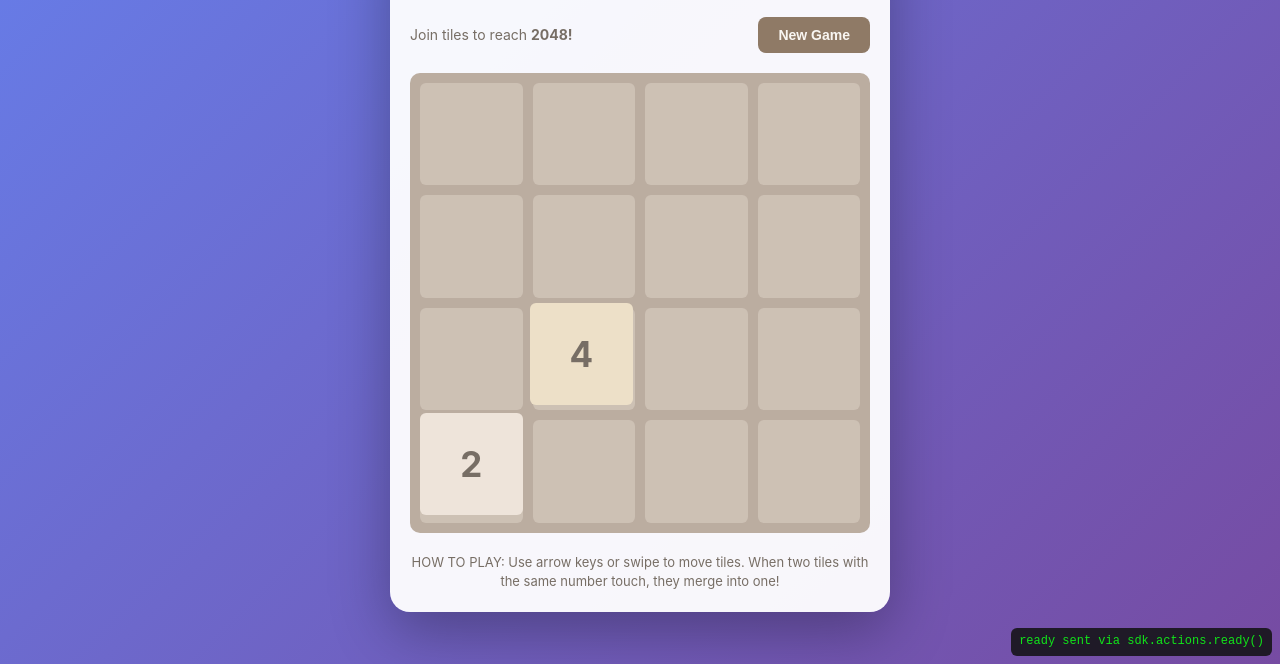
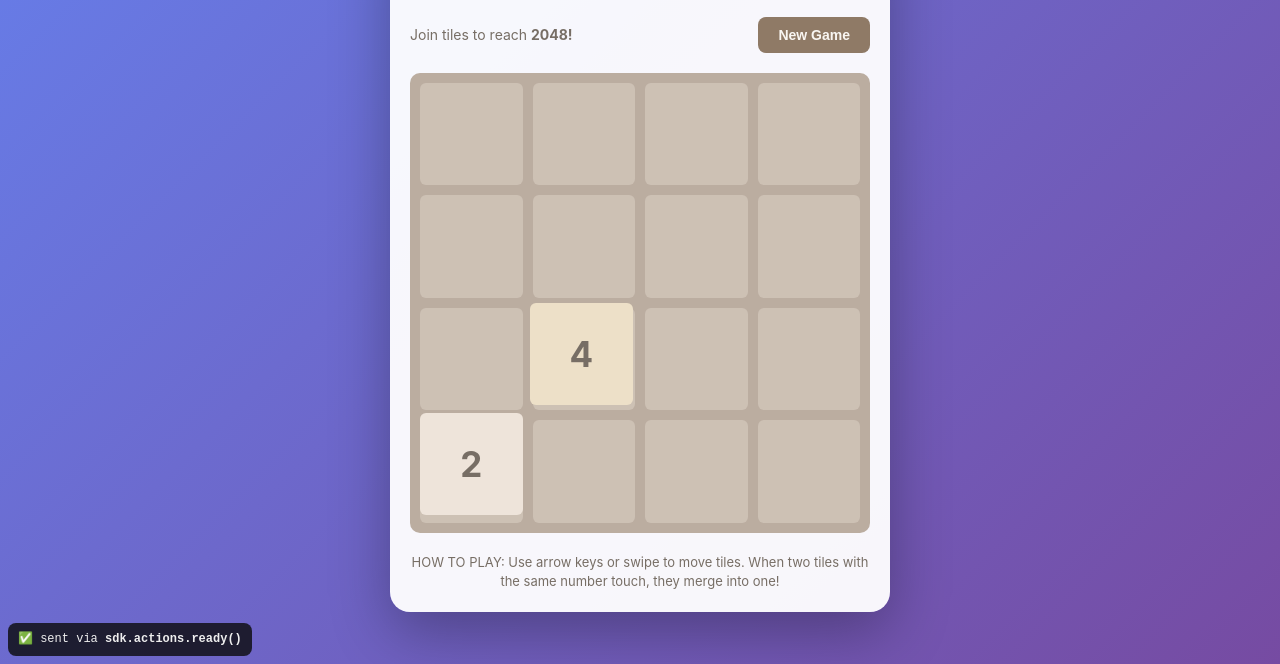
Before and after one commit to Kaif070/2048-on-farcaster, a plain HTML site: page index.html in a window 1280 px wide. Shown: the part 136-800 px from the top of the page. Drawn offline with Linux system fonts and the light colour scheme.

Commit message:
Update index.html

```diff
--- a/index.html
+++ b/index.html
@@ -13,71 +13,90 @@
     <!-- Farcaster Mini App SDK -->
 <script src="https://cdn.farcaster.xyz/sdk/mini-app/v1.0.0/sdk.min.js"></script>
 
-<!-- Mini App ready helper + diagnostics -->
+<!-- Universal Ready Helper + Visual Diagnostics -->
 <script>
 (function () {
-  // Tiny on-screen logger so you can see what happens without DevTools
-  function log(msg) {
-    try {
-      console.log('[mini-app]', msg);
-      badge.textContent = msg;
-    } catch(_) {}
-  }
-  var badge = document.createElement('div');
-  badge.style.cssText = 'position:fixed;bottom:8px;right:8px;background:#111;color:#0f0;padding:6px 8px;font:12px/1.3 monospace;border-radius:6px;z-index:99999;opacity:.85';
-  badge.textContent = 'ready: pending';
-  document.addEventListener('DOMContentLoaded', function(){ document.body.appendChild(badge); });
-
-  // Expose manual trigger for testing: run window._forceReady() in console
-  window._forceReady = function(){ tryReady(true); };
+  // Visual status panel
+  const panel = document.createElement('div');
+  panel.id = 'miniapp-status';
+  panel.style.cssText = 'position:fixed;bottom:8px;left:8px;max-width:92vw;background:#0b0b0bcc;color:#eee;padding:8px 10px;border-radius:8px;font:12px/1.4 monospace;z-index:999999';
+  panel.innerHTML = 'ready: <b>pending</b>';
+  document.addEventListener('DOMContentLoaded', () => document.body.appendChild(panel));
+  const set = (msg)=>{ panel.innerHTML = msg; console.log('[mini-app]', msg); };
 
   let called = false, tries = 0;
 
-  function callOnce(fn, label) {
+  function callReady(fn, label) {
+    if (called || !fn) return false;
+    try {
+      fn();
+      called = true;
+      set('✅ sent via <b>' + label + '</b>');
+      return true;
+    } catch (e) {
+      set('❌ error @ ' + label + ': ' + (e && e.message || e));
+      return false;
+    }
+  }
+
+  function tryAll() {
     if (called) return true;
-    try { fn(); called = true; log('ready sent via ' + label); return true; }
-    catch (e) { log('error @ ' + label + ': ' + e); }
+    tries++;
+
+    // Enumerate and try every known namespace/shape
+    const c = [];
+    c.push('sdk=' + !!(window.sdk));
+    c.push('sdk.actions=' + !!(window.sdk && window.sdk.actions));
+    c.push('farcaster=' + !!(window.farcaster));
+    c.push('farcaster.actions=' + !!(window.farcaster && window.farcaster.actions));
+    c.push('farcaster.mini.actions=' + !!(window.farcaster && window.farcaster.mini && window.farcaster.mini.actions));
+    c.push('__warpcast__.miniApp.actions=' + !!(window.__warpcast__ && window.__warpcast__.miniApp && window.__warpcast__.miniApp.actions));
+    c.push('actions=' + !!(window.actions)); // some builds expose global actions
+    set('⏳ waiting (' + tries + '): ' + c.join(' | '));
+
+    if (window.sdk && window.sdk.actions && typeof window.sdk.actions.ready === 'function')
+      if (callReady(window.sdk.actions.ready, 'sdk.actions.ready()')) return true;
+
+    if (window.farcaster && window.farcaster.actions && typeof window.farcaster.actions.ready === 'function')
+      if (callReady(window.farcaster.actions.ready, 'farcaster.actions.ready()')) return true;
+
+    if (window.farcaster && window.farcaster.mini && window.farcaster.mini.actions && typeof window.farcaster.mini.actions.ready === 'function')
+      if (callReady(window.farcaster.mini.actions.ready, 'farcaster.mini.actions.ready()')) return true;
+
+    if (window.__warpcast__ && window.__warpcast__.miniApp && window.__warpcast__.miniApp.actions &&
+        typeof window.__warpcast__.miniApp.actions.ready === 'function')
+      if (callReady(window.__warpcast__.miniApp.actions.ready, '__warpcast__.miniApp.actions.ready()')) return true;
+
+    if (window.actions && typeof window.actions.ready === 'function')
+      if (callReady(window.actions.ready, 'actions.ready()')) return true;
+
+    // PostMessage fallbacks (some internal clients listen to these)
+    if (tries === 1) {
+      try { window.parent && window.parent.postMessage({ type: 'mini-app:ready' }, '*'); } catch(_) {}
+      try { window.parent && window.parent.postMessage({ type: 'farcaster-mini-app-ready' }, '*'); } catch(_) {}
+      try { window.parent && window.parent.postMessage({ type: 'sdk.actions.ready' }, '*'); } catch(_) {}
+      set(panel.innerHTML + '<br>↪︎ posted postMessage fallbacks');
+    }
     return false;
   }
 
-  function tryReady(manual) {
-    if (called) return true;
-    tries++;
-
-    // Probe known namespaces (different Warpcast builds have used different shapes)
-    try {
-      if (window.sdk?.actions?.ready) return callOnce(window.sdk.actions.ready, 'sdk.actions.ready()');
-      if (window.farcaster?.actions?.ready) return callOnce(window.farcaster.actions.ready, 'farcaster.actions.ready()');
-      if (window.farcaster?.mini?.actions?.ready) return callOnce(window.farcaster.mini.actions.ready, 'farcaster.mini.actions.ready()');
-      if (window.__warpcast__?.miniApp?.actions?.ready) return callOnce(window.__warpcast__.miniApp.actions.ready, '__warpcast__.miniApp.actions.ready()');
-    } catch (e) { log('namespace probe error: ' + e); }
-
-    // PostMessage fallbacks that some clients listen for
-    if (tries === 1 || manual) {
-      try { window.parent?.postMessage({ type: 'mini-app:ready' }, '*'); log('posted mini-app:ready'); } catch(_) {}
-      try { window.parent?.postMessage({ type: 'farcaster-mini-app-ready' }, '*'); log('posted farcaster-mini-app-ready'); } catch(_) {}
-      try { window.parent?.postMessage({ type: 'sdk.actions.ready' }, '*'); log('posted sdk.actions.ready'); } catch(_) {}
-    }
-
-    // Show what objects exist so you can screenshot
-    log('waiting: sdk=' + !!window.sdk + ' fc=' + !!window.farcaster + ' tries=' + tries);
-    return false;
-  }
-
-  // Initial attempt + aggressive polling for ~8s
-  tryReady(false);
+  // Initial probe + aggressive polling for ~10s
+  tryAll();
   const start = Date.now();
   const iv = setInterval(() => {
     if (called) { clearInterval(iv); return; }
-    tryReady(false);
-    if (Date.now() - start > 8000) clearInterval(iv);
+    tryAll();
+    if (Date.now() - start > 10000) clearInterval(iv);
   }, 200);
 
-  window.addEventListener('load', () => { if (!called) tryReady(false); }, { once: true });
-  document.addEventListener('visibilitychange', () => { if (!called && !document.hidden) tryReady(false); });
+  // Also try on load and when tab becomes visible
+  window.addEventListener('load', () => { if (!called) tryAll(); }, { once: true });
+  document.addEventListener('visibilitychange', () => { if (!called && !document.hidden) tryAll(); });
+
+  // Manual trigger for you (from console): window._forceMiniReady()
+  window._forceMiniReady = () => tryAll();
 })();
 </script>
-
 
     <!-- Open Graph for Farcaster frames -->
     <meta property="og:title" content="Farcaster 2048 Game">
```
